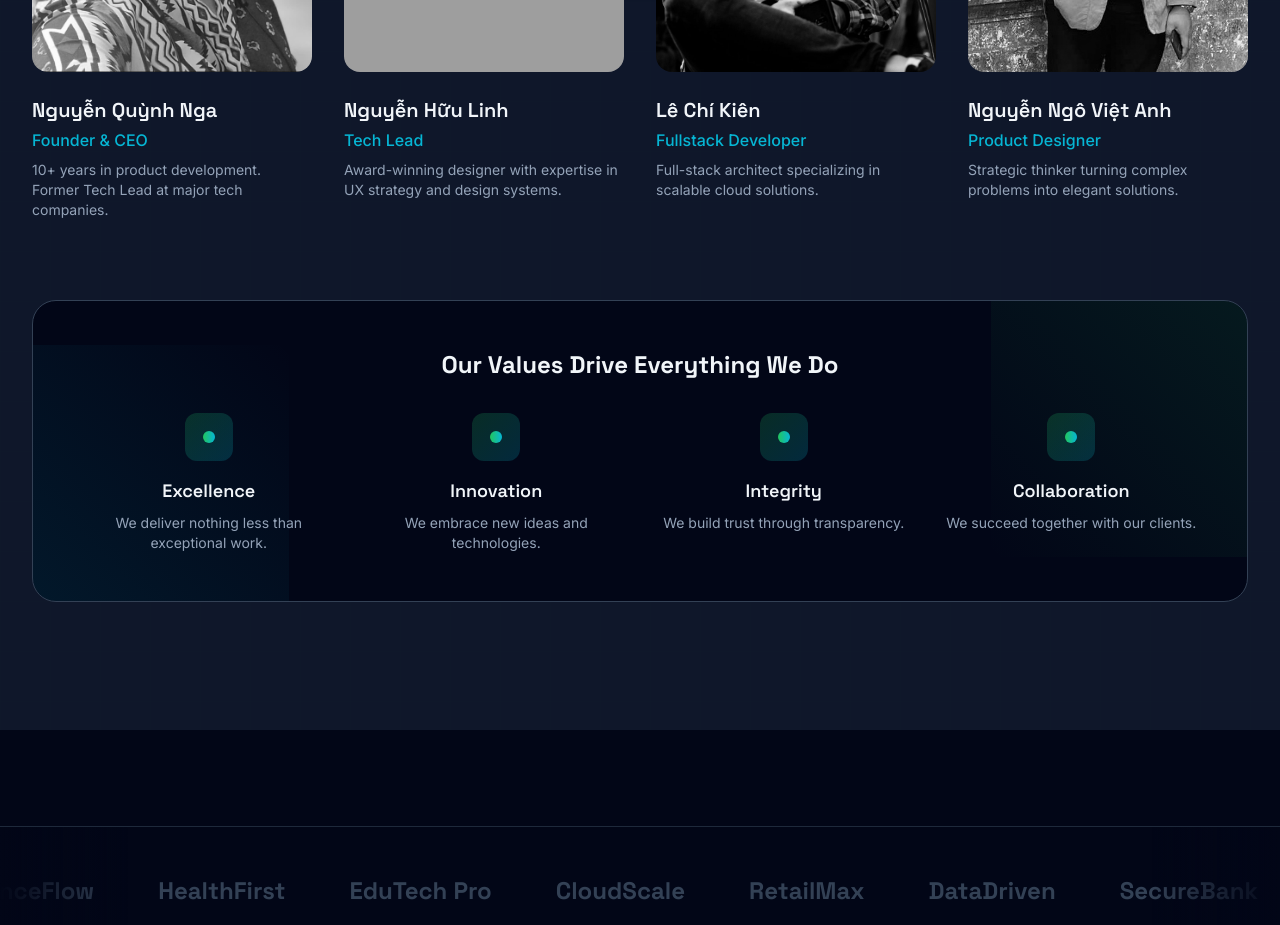
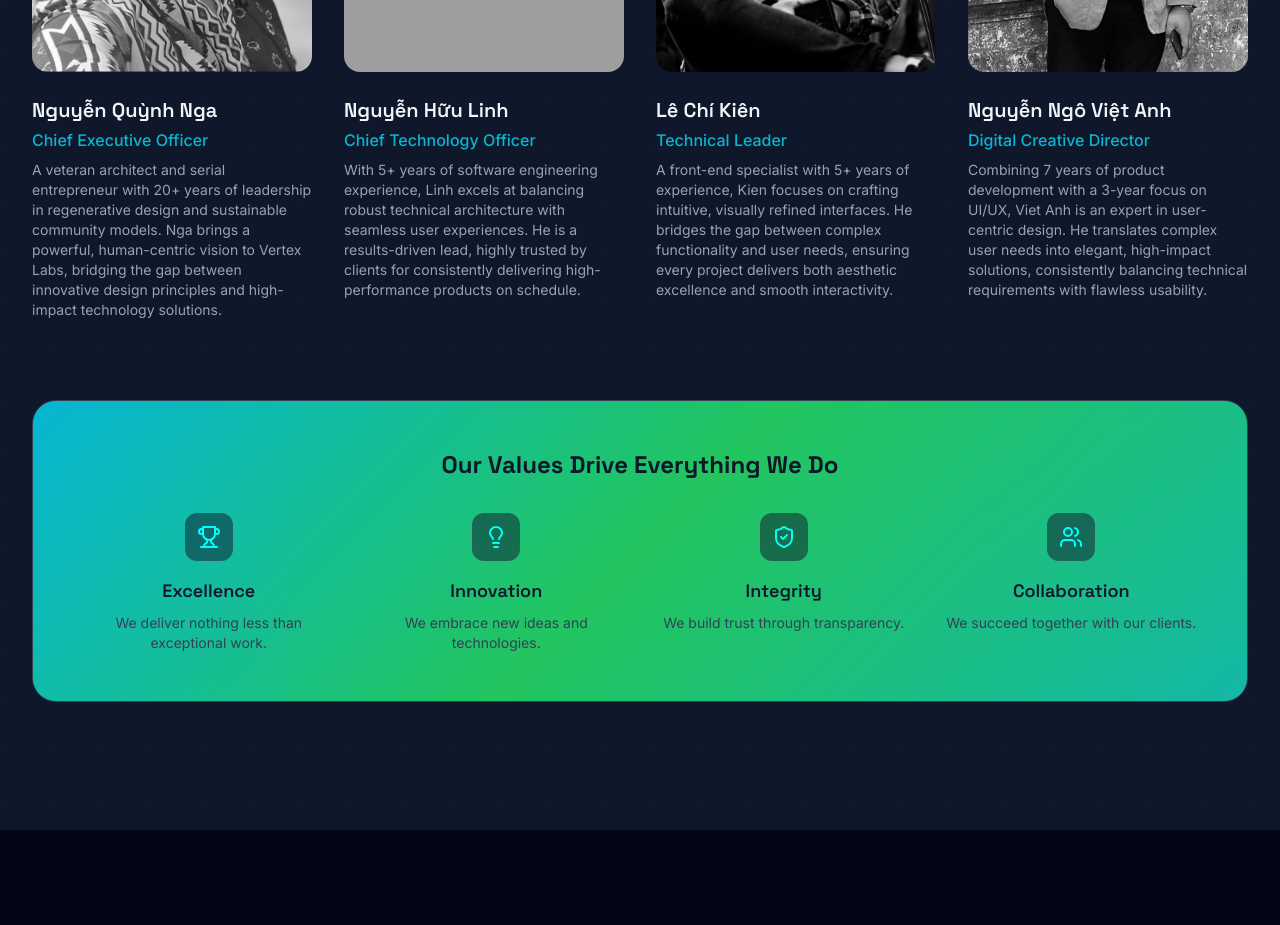
Before and after one commit to nguyenngovietanh/vertex-labs, a React (Vite) app: page / in a window 1280 px wide. Shown: the part 5180-6105 px from the top of the page. Built offline with nearby package versions, Linux system fonts and the light colour scheme; grey boxes are pictures that could not be loaded.

Commit message:
update bio

```diff
--- a/index.html
+++ b/index.html
@@ -2,7 +2,7 @@
 <html lang="vi">
   <head>
     <meta charset="UTF-8" />
-    <link rel="icon" type="image/svg+xml" href="/vertex-favicon.svg" />
+    <link rel="icon" type="image/svg+xml" href="/favicon.svg" />
     <meta name="viewport" content="width=device-width, initial-scale=1.0" />
     <meta name="description" content="Vertex Labs - Startup công nghệ hàng đầu chuyên phát triển phần mềm, digital product và UI/UX design" />
     <title>Vertex Labs | Where Innovation Meets Execution</title>
--- a/src/components/vertex-contact.tsx
+++ b/src/components/vertex-contact.tsx
@@ -223,7 +223,7 @@ export function VertexContact() {
             ))}
 
             {/* CTA card */}
-            <div className="relative p-6 rounded-2xl bg-gradient-to-br from-vertex-900/30 to-dark-950 border border-vertex-800/30 overflow-hidden">
+            <div className="relative h-auto p-6 rounded-2xl bg-gradient-to-br from-vertex-900/30 to-dark-950 border border-vertex-800/30 overflow-hidden">
               <div className="absolute top-0 right-0 w-32 h-32 bg-vertex-500/10 rounded-full blur-2xl" />
               <div className="relative">
                 <p className="font-display text-lg font-semibold text-dark-100 mb-2">
--- a/src/components/vertex-team.tsx
+++ b/src/components/vertex-team.tsx
@@ -1,5 +1,5 @@
 import { useEffect, useRef, useState } from 'react';
-import { Linkedin, Twitter, Github } from 'lucide-react';
+import { Linkedin, Twitter, Github, Trophy, Lightbulb, ShieldCheck, Users } from 'lucide-react';
 
 export function VertexTeam() {
   const sectionRef = useRef<HTMLDivElement>(null);
@@ -25,29 +25,29 @@ export function VertexTeam() {
   const leadership = [
     {
       name: 'Nguyễn Quỳnh Nga',
-      role: 'Founder & CEO',
-      bio: '10+ years in product development. Former Tech Lead at major tech companies.',
+      role: 'Chief Executive Officer',
+      bio: 'A veteran architect and serial entrepreneur with 20+ years of leadership in regenerative design and sustainable community models. Nga brings a powerful, human-centric vision to Vertex Labs, bridging the gap between innovative design principles and high-impact technology solutions.',
       image: '/profile-1.jpg',
       socials: { linkedin: '#', twitter: '#', github: '#' },
     },
     {
       name: 'Nguyễn Hữu Linh',
-      role: 'Tech Lead',
-      bio: 'Award-winning designer with expertise in UX strategy and design systems.',
+      role: 'Chief Technology Officer',
+      bio: 'With 5+ years of software engineering experience, Linh excels at balancing robust technical architecture with seamless user experiences. He is a results-driven lead, highly trusted by clients for consistently delivering high-performance products on schedule.',
       image: 'https://images.pexels.com/photos/774909/pexels-photo-774909.jpeg?auto=compress&cs=tinysrgb&w=400',
       socials: { linkedin: '#', twitter: '#' },
     },
     {
       name: 'Lê Chí Kiên',
-      role: 'Fullstack Developer',
-      bio: 'Full-stack architect specializing in scalable cloud solutions.',
+      role: 'Technical Leader',
+      bio: 'A front-end specialist with 5+ years of experience, Kien focuses on crafting intuitive, visually refined interfaces. He bridges the gap between complex functionality and user needs, ensuring every project delivers both aesthetic excellence and smooth interactivity.',
       image: '/profile-2.jpg',
       socials: { linkedin: '#', github: '#' },
     },
     {
       name: 'Nguyễn Ngô Việt Anh',
-      role: 'Product Designer',
-      bio: 'Strategic thinker turning complex problems into elegant solutions.',
+      role: 'Digital Creative Director',
+      bio: 'Combining 7 years of product development with a 3-year focus on UI/UX, Viet Anh is an expert in user-centric design. He translates complex user needs into elegant, high-impact solutions, consistently balancing technical requirements with flawless usability.',
       image: '/profile-3.jpg',
       socials: { linkedin: '#', twitter: '#' },
     },
@@ -57,18 +57,22 @@ export function VertexTeam() {
     {
       title: 'Excellence',
       description: 'We deliver nothing less than exceptional work.',
+      icon: Trophy,
     },
     {
       title: 'Innovation',
       description: 'We embrace new ideas and technologies.',
+      icon: Lightbulb,
     },
     {
       title: 'Integrity',
       description: 'We build trust through transparency.',
+      icon: ShieldCheck,
     },
     {
       title: 'Collaboration',
       description: 'We succeed together with our clients.',
+      icon: Users,
     },
   ];
 
@@ -173,32 +177,44 @@ export function VertexTeam() {
             isVisible ? 'opacity-100 translate-y-0' : 'opacity-0 translate-y-8'
           }`}
         >
-          <div className="relative p-8 sm:p-12 rounded-3xl bg-dark-950 border border-dark-700 overflow-hidden">
+          <div className="relative p-8 sm:p-12 rounded-3xl bg-dark-950 border border-dark-700 overflow-hidden" style={{ background: 'linear-gradient(135deg, #06b6d4 0%, #22c55e 50%, #14b8a6 100%)' }}>
             {/* Background decoration */}
             <div className="absolute top-0 right-0 w-64 h-64 bg-gradient-to-bl from-vertex-500/10 to-transparent" />
             <div className="absolute bottom-0 left-0 w-64 h-64 bg-gradient-to-tr from-accent-cyan/10 to-transparent" />
 
             <div className="relative">
-              <h3 className="font-display text-2xl font-bold text-dark-100 mb-8 text-center">
+              <h3 className="font-display text-2xl font-bold text-dark-900 mb-8 text-center">
                 Our Values Drive Everything We Do
               </h3>
 
               <div className="grid sm:grid-cols-2 lg:grid-cols-4 gap-8">
-                {values.map((value, index) => (
+                {values.map((value, index) => {
+                  const Icon = value.icon;
+                  return (
                     <div
                       key={value.title}
-                    className="text-center"
+                      className="text-center group"
                       style={{ transitionDelay: `${index * 100}ms` }}
                     >
-                    <div className="w-12 h-12 mx-auto mb-4 rounded-xl bg-gradient-to-br from-vertex-500/20 to-accent-cyan/20 flex items-center justify-center">
-                      <div className="w-3 h-3 rounded-full bg-gradient-to-r from-vertex-500 to-accent-cyan" />
+                      <div className="w-12 h-12 mx-auto mb-4 rounded-xl border border-dark-600/30 bg-dark-900/50 flex items-center justify-center transition-all group-hover:scale-110">
+                        {}
+                        <div className="w-6 h-6">
+                          <Icon
+                            className="w-full h-full text-transparent bg-clip-text bg-gradient-to-r from-vertex-400 to-accent-cyan"
+                            stroke="cyan"
+                            style={{
+                              fill: 'none',
+                            }}
+                          />
                         </div>
-                    <h4 className="font-display text-lg font-semibold text-dark-100 mb-2">
+                      </div>
+                      <h4 className="font-display text-lg font-semibold text-dark-900 mb-2">
                         {value.title}
                       </h4>
-                    <p className="text-sm text-dark-400">{value.description}</p>
+                      <p className="text-sm text-dark-700">{value.description}</p>
                     </div>
-                ))}
+                  );
+                })}
               </div>
             </div>
           </div>
```
Also changed, not shown: public/favicon.svg (added). Lines whose indentation alone changed are shown as unchanged.
